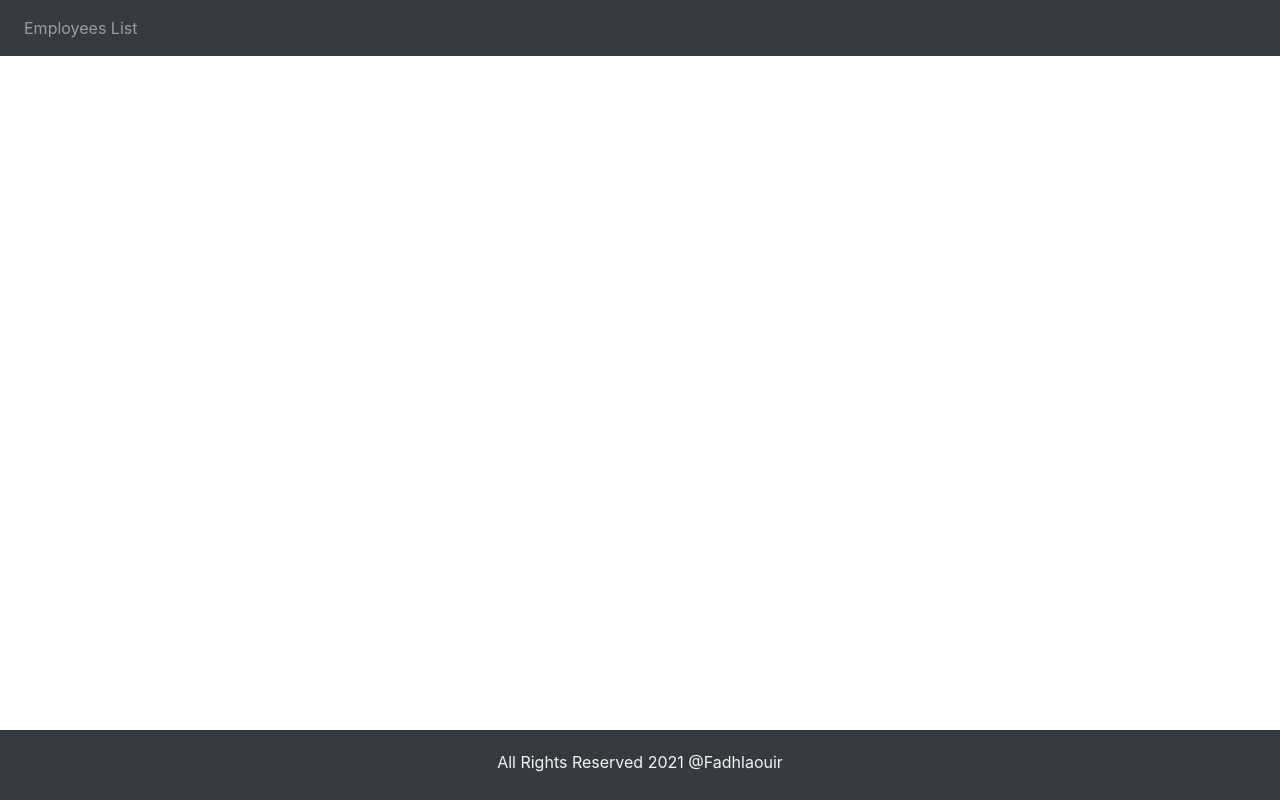
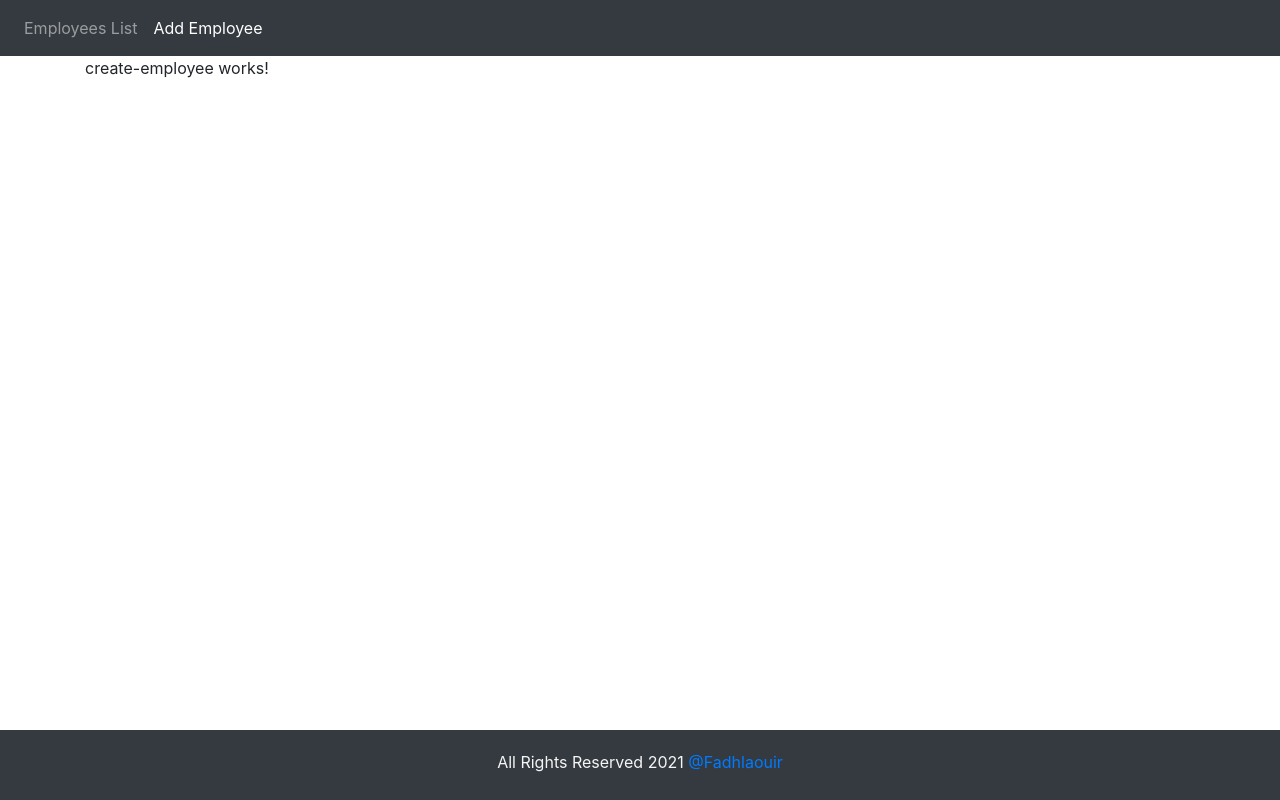
Before and after one commit to fadhlaouir/Employee-Management-Application, an Angular app in the folder angular-frontend/: page /create-employee in a window 1280 px wide. Before the commit this address led to /. Built offline with nearby package versions, Linux system fonts and the light colour scheme.

Commit message:
Creating Angular ADD Employee Component

```diff
--- a/angular-frontend/src/app/app-routing.module.ts
+++ b/angular-frontend/src/app/app-routing.module.ts
@@ -1,9 +1,11 @@
 import { NgModule } from '@angular/core';
 import { RouterModule, Routes } from '@angular/router';
+import { CreateEmployeeComponent } from './components/create-employee/create-employee.component';
 import { EmployeeListComponent } from './components/employee-list/employee-list.component';
 
 const routes: Routes = [
   { path: 'employees', component: EmployeeListComponent },
+  { path: 'create-employee', component: CreateEmployeeComponent },
   { path: '', redirectTo: 'employees', pathMatch: 'full' },
 ];
 
--- a/angular-frontend/src/app/app.component.html
+++ b/angular-frontend/src/app/app.component.html
@@ -2,6 +2,9 @@
     <ul class="navbar-nav">
         <li class="nav-item">
             <a routerLink="/employees" routerLinkActive="active" class="nav-link">Employees List</a>
+        </li>
+        <li>
+            <a routerLink="/create-employee" routerLinkActive="active" class="nav-link">Add Employee</a>
         </li>
     </ul>
 </nav>
@@ -12,6 +15,9 @@
 
 <footer class="footer  bg-dark">
     <div class="container">
-        <span>All Rights Reserved 2021 @Fadhlaouir</span>
+        <span>
+          All Rights Reserved 2021
+          <a href="https://github.com/fadhlaouir" target="_blank"> @Fadhlaouir</a>
+         </span>
     </div>
 </footer>
--- a/angular-frontend/src/app/app.module.ts
+++ b/angular-frontend/src/app/app.module.ts
@@ -6,11 +6,13 @@ import { HttpClientModule } from '@angular/common/http'
 import { AppComponent } from './app.component';
 import { EmployeeListComponent } from './components/employee-list/employee-list.component';
 import { EmployeeService } from './services/employee.service';
+import { CreateEmployeeComponent } from './components/create-employee/create-employee.component';
 
 @NgModule({
   declarations: [
     AppComponent,
-    EmployeeListComponent
+    EmployeeListComponent,
+    CreateEmployeeComponent
   ],
   imports: [
     BrowserModule,
--- /dev/null
+++ b/angular-frontend/src/app/components/create-employee/create-employee.component.html
@@ -0,0 +1 @@
+<p>create-employee works!</p>
--- /dev/null
+++ b/angular-frontend/src/app/components/create-employee/create-employee.component.ts
@@ -0,0 +1,15 @@
+import { Component, OnInit } from '@angular/core';
+
+@Component({
+  selector: 'app-create-employee',
+  templateUrl: './create-employee.component.html',
+  styleUrls: ['./create-employee.component.css']
+})
+export class CreateEmployeeComponent implements OnInit {
+
+  constructor() { }
+
+  ngOnInit(): void {
+  }
+
+}
--- a/angular-frontend/src/app/components/employee-list/employee-list.component.css
+++ b/angular-frontend/src/app/components/employee-list/employee-list.component.css
@@ -0,0 +1,3 @@
+.table {
+    border-radius: 0 0px 8px 8px;
+}
--- a/angular-frontend/src/app/components/employee-list/employee-list.component.html
+++ b/angular-frontend/src/app/components/employee-list/employee-list.component.html
@@ -1,5 +1,5 @@
 <h2>Employee List</h2>
-<table class="table table-striped">
+<table class="table table-striped table-dark">
     <thead>
         <tr>
             <th>First Name</th>
```
Also changed, not shown: angular-frontend/src/app/components/create-employee/create-employee.component.css (added), 1 other file (tests, documents, lock files or other folders).
